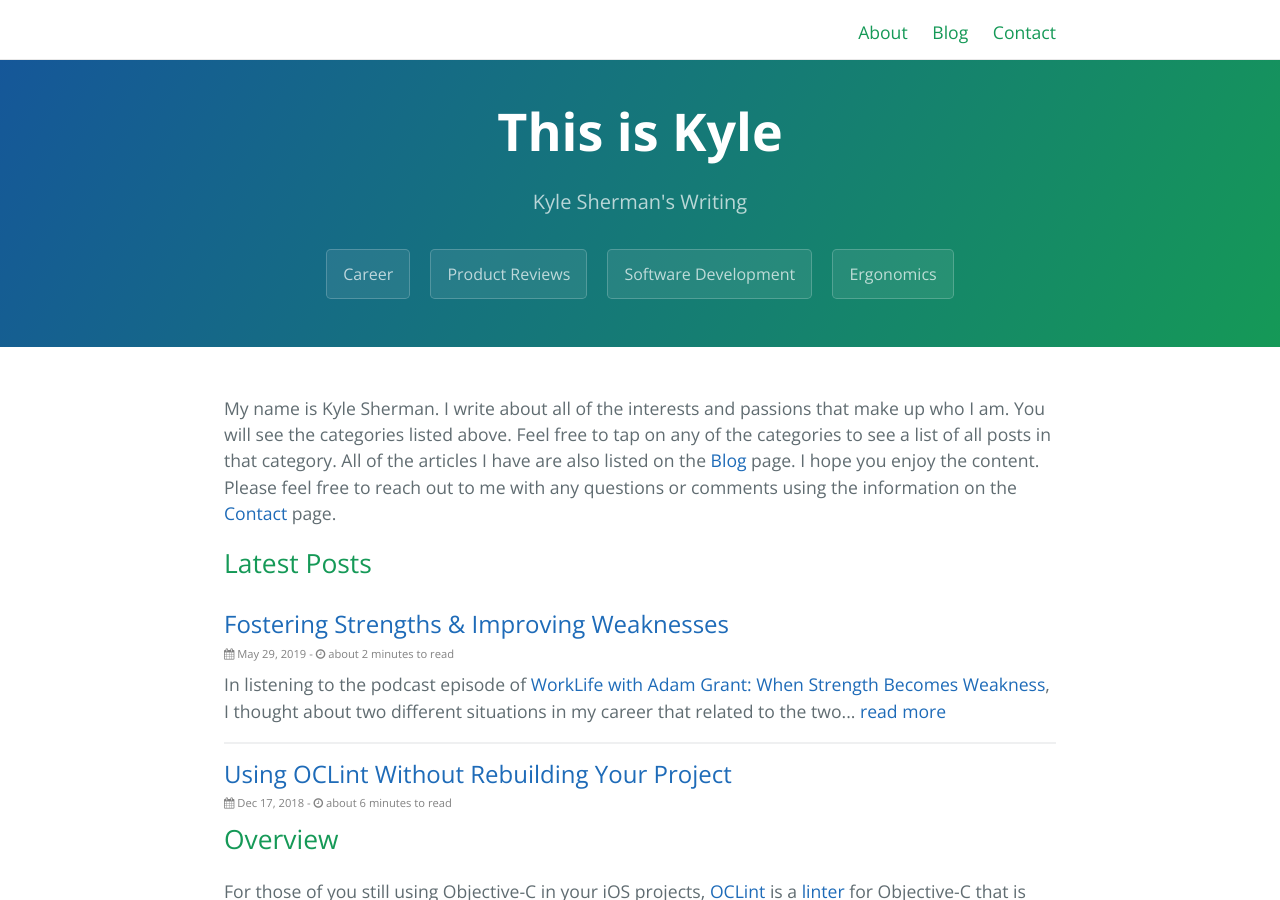
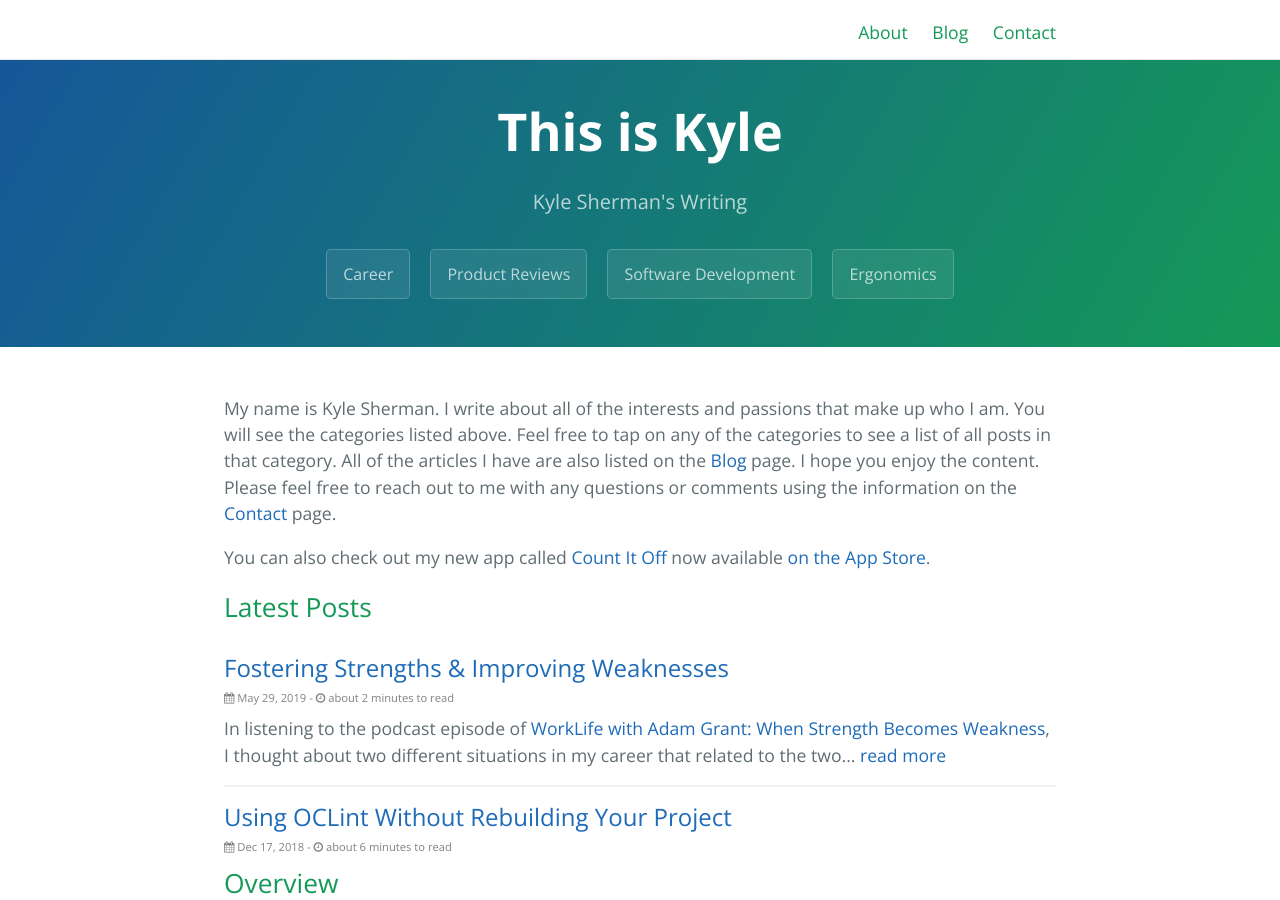
Before and after one commit to drumnkyle/drumnkyle.github.io, a Jekyll site: the page built from index.md, in a window 1280 px wide and 900 px high. Built offline with Jekyll 4.4.1, drawn with Linux system fonts in a browser that asks for light colours.

Commit message:
Add links to Count It Off

```diff
--- a/index.md
+++ b/index.md
@@ -2,3 +2,5 @@
 layout: home
 ---
 My name is Kyle Sherman. I write about all of the interests and passions that make up who I am. You will see the categories listed above. Feel free to tap on any of the categories to see a list of all posts in that category. All of the articles I have are also listed on the [Blog]({{ site.baseurl }}{% link blog.html %}) page. I hope you enjoy the content. Please feel free to reach out to me with any questions or comments using the information on the [Contact]({{ site.baseurl }}{% link contact.md %}) page.
+
+You can also check out my new app called [Count It Off](https://countitoff.com) now available [on the App Store](https://itunes.apple.com/app/apple-store/id1439712286?pt=118826831&ct=Kyle-Blog&mt=8).
```
Also changed, not shown: about.md (+2 -0 lines).
